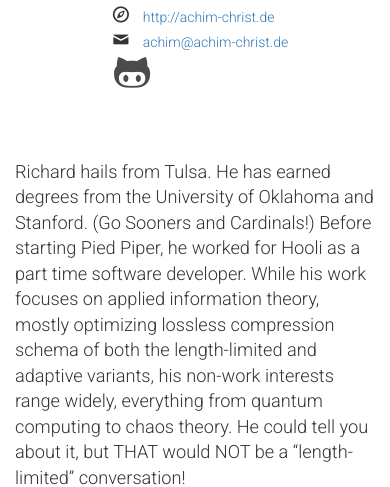
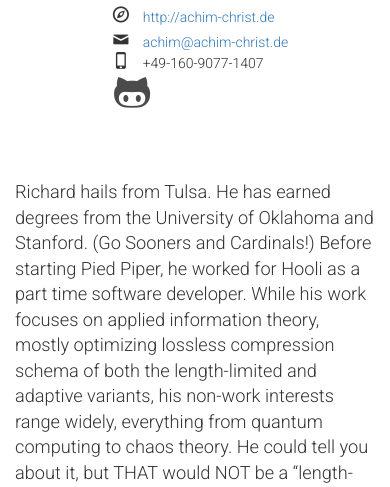
Before and after one commit to acch/resume, a website: page docs/index.html in a window 390 px wide. Shown: the part 162-649 px from the top of the page. Drawn offline with nearby package versions, Linux system fonts and the light colour scheme.

Commit message:
Add phone number

```diff
--- a/docs/index.html
+++ b/docs/index.html
@@ -507,6 +507,10 @@
 								<icon class="entypo-mail"></icon>
 								<a href="mailto:achim@achim-christ.de">achim@achim-christ.de</a>
 							</div>
+							<div class="phone">
+								<icon class="entypo-phone"></icon>
+								+49-160-9077-1407
+							</div>
 						</div>
 						<section id="profiles">
 							<div class="item">
--- a/resume.json
+++ b/resume.json
@@ -4,6 +4,7 @@
     "label": "Master Certified IT Specialist",
     "picture": "profile.jpg",
     "email": "achim@achim-christ.de",
+    "phone": "+49-160-9077-1407",
     "website": "http://achim-christ.de",
     "summary": "Richard hails from Tulsa. He has earned degrees from the University of Oklahoma and Stanford. (Go Sooners and Cardinals!) Before starting Pied Piper, he worked for Hooli as a part time software developer. While his work focuses on applied information theory, mostly optimizing lossless compression schema of both the length-limited and adaptive variants, his non-work interests range widely, everything from quantum computing to chaos theory. He could tell you about it, but THAT would NOT be a “length-limited” conversation!",
     "profiles": [
```
